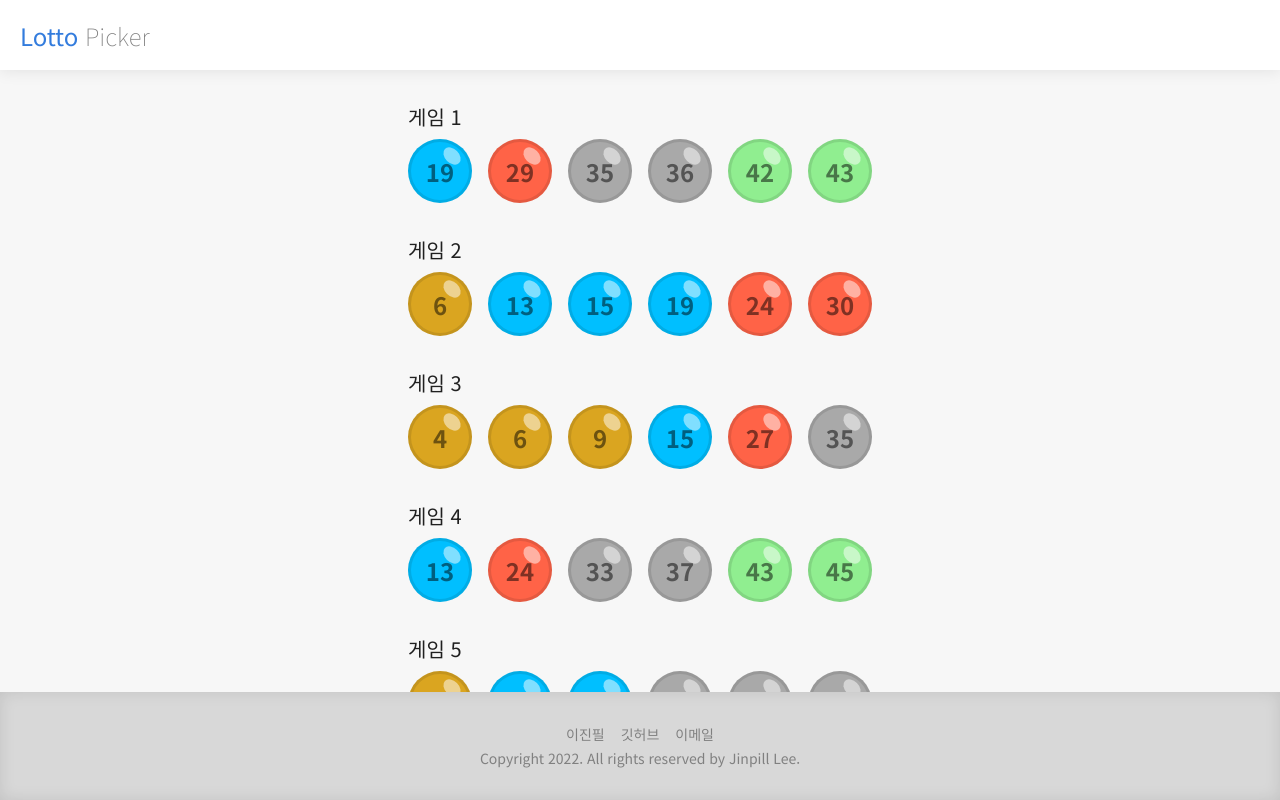
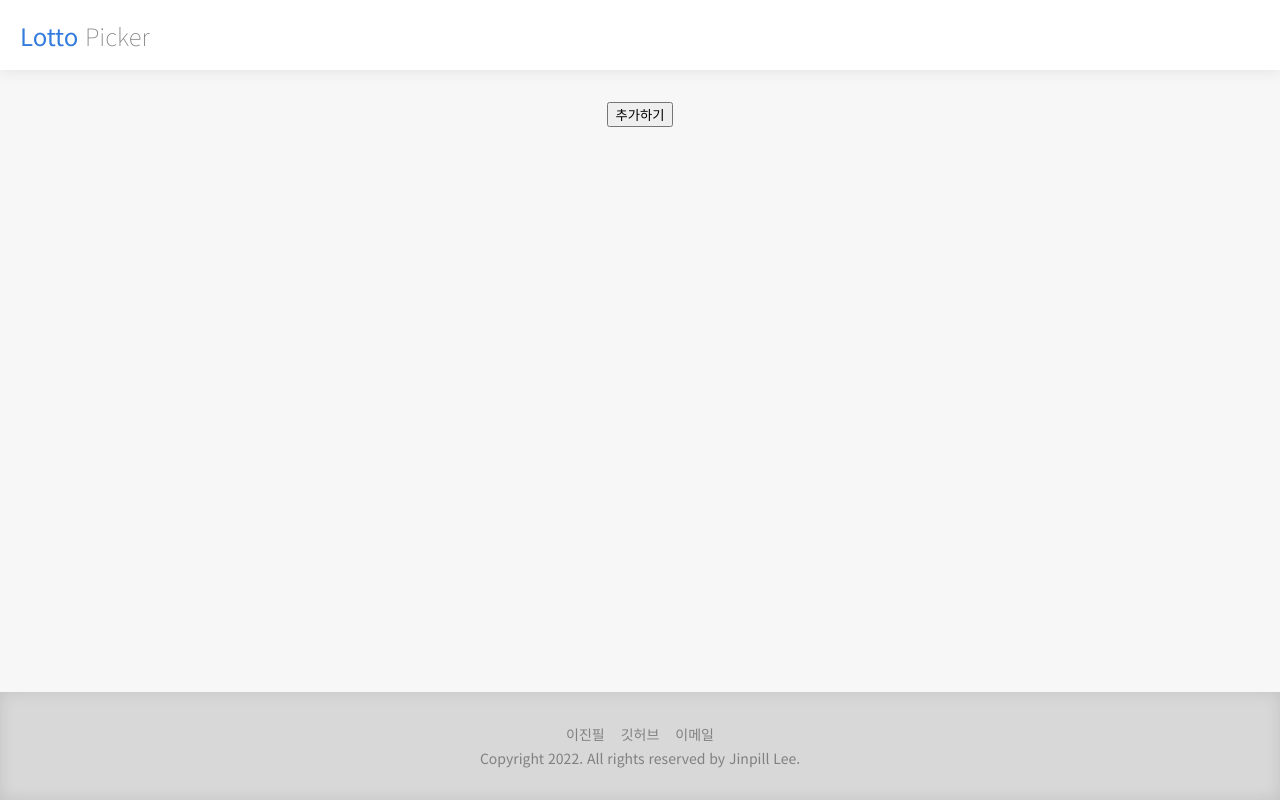
Before and after one commit to jinpill/lotto-picker, a React (Create React App) app: page / in a window 1280 px wide. Built offline with nearby package versions, Linux system fonts and the light colour scheme.

Commit message:
Improved the PickedNumber component

```diff
--- a/src/App.tsx
+++ b/src/App.tsx
@@ -1,4 +1,4 @@
-import React, { useState, useEffect } from "react";
+import React, { useState } from "react";
 
 import Header from "./components/Header";
 import Contents from "./components/Contents";
@@ -9,9 +9,16 @@ import Game from "./components/Game";
 import "./common.css";
 
 const App = () => {
-    const [picks, setPicks] = useState<PickedNumbers[]>([]);
+    interface IGame {
+        id: number,
+        timestamp: Date,
+        numbers: PickedNumbers
+    }
 
-    const pickNumbers = (): PickedNumbers => {
+    const [picks, setPicks] = useState<IGame[]>([]);
+    const [lastId, setLastId] = useState<number>(0);
+
+    const pickNumbers = () => {
         const results: number[] = [];
         const targets = Array.from(
             { length: 45 },
@@ -25,26 +32,44 @@ const App = () => {
         }
 
         results.sort((a, b) => a - b);
-        return results as PickedNumbers;
+        setPicks(prev => [...prev, {
+            id: lastId,
+            timestamp: new Date(),
+            numbers: results as PickedNumbers
+        }]);
+        setLastId(prev => prev + 1);
     }
 
-    useEffect(() => {
-        const GAMES = 5;
-        const nextPicks: PickedNumbers[] = [];
+    const handleGetNumbers = () => {
+        const GAMES = 1;
+        for (let i = 0; i < GAMES; i++) {
+            pickNumbers()
+        }
+    }
 
-        for (let i = 0; i < GAMES; i++) {
-            nextPicks.push(pickNumbers());
-        }
-
-        setPicks(nextPicks);
-    }, []);
+    const handleDeleteClick = (id: number) => {
+        setPicks(prev => {
+            const targetId = prev.findIndex(obj => obj.id === id);
+            const nextPicks = [...prev];
+            nextPicks.splice(targetId, 1);
+            return nextPicks;
+        });
+    }
 
     return (
         <React.Fragment>
             <Header />
             <Contents>
-                {picks.map((pickedNumbers, i) => (
-                    <Game key={i} index={i} numbers={pickedNumbers} />
+                <button onClick={handleGetNumbers}>추가하기</button>
+                {picks.map(({ id, timestamp, numbers }, i) => (
+                    <Game
+                        key={id}
+                        index={i}
+                        id={id}
+                        timestamp={timestamp}
+                        numbers={numbers}
+                        onDelete={handleDeleteClick}
+                    />
                 ))}
             </Contents>
             <Footer />
--- a/src/components/Game.tsx
+++ b/src/components/Game.tsx
@@ -3,28 +3,108 @@ import styled from "styled-components";
 import PickedNumber from "./PickedNumber";
 
 const Container = styled.div`
+    display: flex;
+    align-items: center;
+    gap: 16px;
+
     & + & {
         margin-top: 32px;
     }
 `;
 
-const Heading = styled.p`
-    font-size: 20px;
+const Heading = styled.div`
+    width: 80px;
+    flex: none;
+`;
+
+const Title = styled.p`
+    font-size: 14px;
+`;
+
+const TimeStamp = styled.p`
+    color: #acacac;
+    font-size: 12px;
+    letter-spacing: 1px;
+    white-space: nowrap;
 `;
 
 const Numbers = styled.ol`
     display: flex;
     gap: 16px;
-    margin-top: 8px;
+`;
+
+const Deleter = styled.button`
+    width: 40px;
+    height: 40px;
+
+    display: block;
+    padding: 0;
+
+    position: relative;
+
+    border: none;
+    background: none;
+
+    cursor: pointer;
+
+    &::before,
+    &::after {
+        width: 50%;
+        height: 2px;
+
+        display: block;
+        content: "";
+        box-sizing: border-box;
+
+        position: absolute;
+        top: 50%;
+        left: 50%;
+
+        border-radius: 1px;
+        background-color: #acacac;
+
+        pointer-events: none;
+    }
+
+    &::before {
+        transform: translate(-50%, -50%) rotate(45deg);
+    }
+
+    &::after {
+        transform: translate(-50%, -50%) rotate(-45deg);
+    }
 `;
 
 const Game = (props: {
     index: number,
-    numbers: PickedNumbers
+    id: number,
+    timestamp: Date,
+    numbers: PickedNumbers,
+    onDelete: (id: number) => void
 }) => {
+    const convertNumber = (number: number) => {
+        return ("0" + number).slice(-2);
+    }
+
+    const getTimeStamp = (timestamp: Date) => {
+        const month = convertNumber(timestamp.getMonth() + 1);
+        const day = convertNumber(timestamp.getDate());
+        const hours = convertNumber(timestamp.getHours());
+        const minutes = convertNumber(timestamp.getMinutes());
+
+        return `${month}/${day}-${hours}:${minutes}`;
+    }
+
+    const handleDelete = () => {
+        props.onDelete(props.id);
+    }
+
     return (
         <Container>
-            <Heading>게임 {props.index + 1}</Heading>
+            <Heading>
+                <Title>게임 {props.index + 1}</Title>
+                <TimeStamp>{getTimeStamp(props.timestamp)}</TimeStamp>
+            </Heading>
             <Numbers>
                 {props.numbers.map(number => (
                     <li key={number}>
@@ -32,6 +112,7 @@ const Game = (props: {
                     </li>
                 ))}
             </Numbers>
+            <Deleter onClick={handleDelete} />
         </Container>
     );
 }
--- a/src/components/PickedNumber.tsx
+++ b/src/components/PickedNumber.tsx
@@ -1,8 +1,8 @@
 import styled from "styled-components";
 
 const Container = styled.div`
-    width: 64px;
-    height: 64px;
+    width: 40px;
+    height: 40px;
 
     flex: none;
     display: flex;
@@ -13,29 +13,31 @@ const Container = styled.div`
     position: relative;
 
     border-radius: 50%;
-    border: 3px solid rgba(0, 0, 0, 0.1);
+    border: 2px solid rgba(0, 0, 0, 0.1);
     background-color: ${(props: {
         color: string
     }) => "#" + props.color};
 
     color: rgba(0, 0, 0, 0.5);
-    font-size: 24px;
+    font-size: 16px;
     font-weight: bold;
     user-select: none;
 
     &::after {
-        width: 20px;
-        height: 14px;
+        width: 32%;
+        height: 22%;
 
         content: "";
 
         position: absolute;
         top: 0;
         right: 0;
-        transform: translate(-7px, 7px) rotate(45deg);
+        transform: translate(-50%, 50%) rotate(45deg);
 
         border-radius: 50%;
-        background-color: rgba(255, 255, 255, 0.5);
+        background-color: white;
+
+        filter: blur(3px);
     }
 `;
 
```
